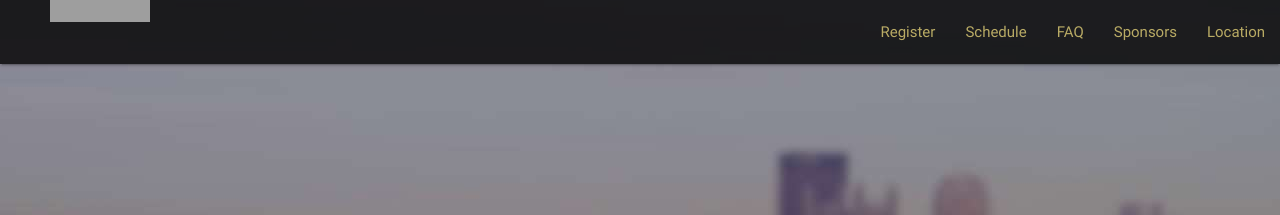
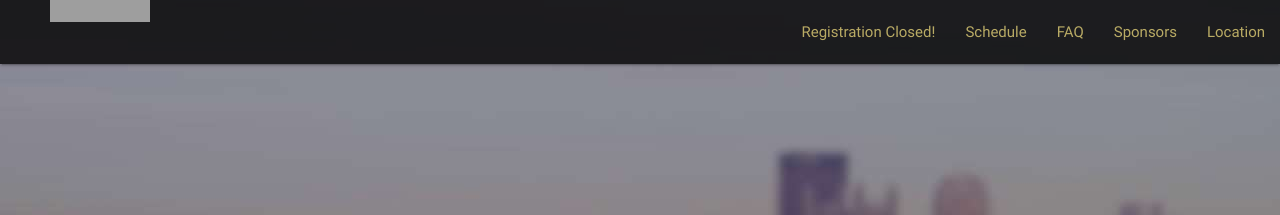
Before and after one commit to SteelHeads/steelhacks.com, a Jekyll site: the page built from index.html, in a window 1280 px wide. Shown: the top 215 px of the page. Built offline with Jekyll 4.4.1, drawn with Linux system fonts in a browser that asks for light colours; grey boxes are pictures that could not be loaded.

Commit message:
Closing registration

```diff
--- a/index.html
+++ b/index.html
@@ -16,7 +16,7 @@ registrationUrl: "http://my.mlh.io/oauth/authorize?client_id=9fd4a6f079e43275569
 <nav class="hide-on-med-and-down">
   <div class="nav-wrapper">
     <ul class="right hide-on-med-and-down">
-      <li class="navItem"><a href="#register">Register</a></li>
+      <li class="navItem"><a href="#">Registration Closed!</a></li>
       <li class="navItem"><a href="#Schedule">Schedule</a></li>
       <li class="navItem"><a href="#FAQ">FAQ</a></li>
       <li class="navItem"><a href="#Sponsors">Sponsors</a></li>
```
